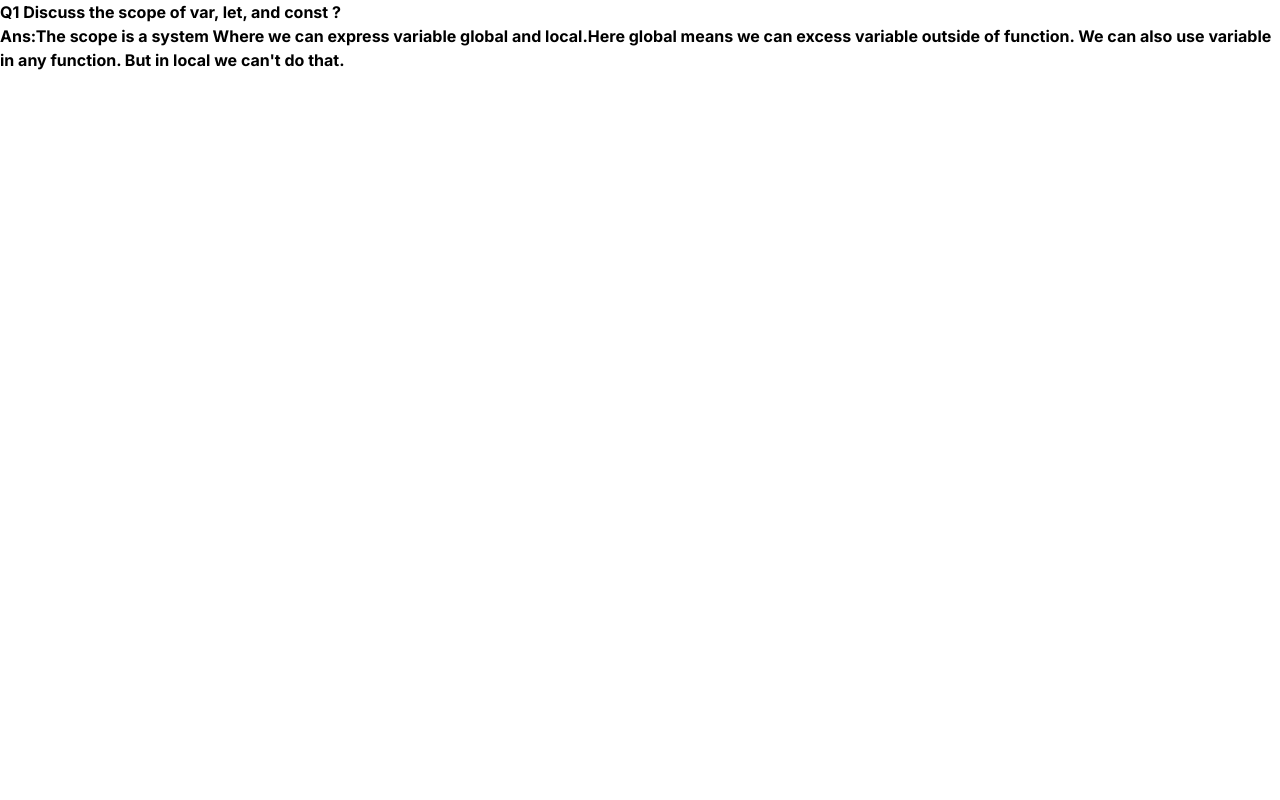
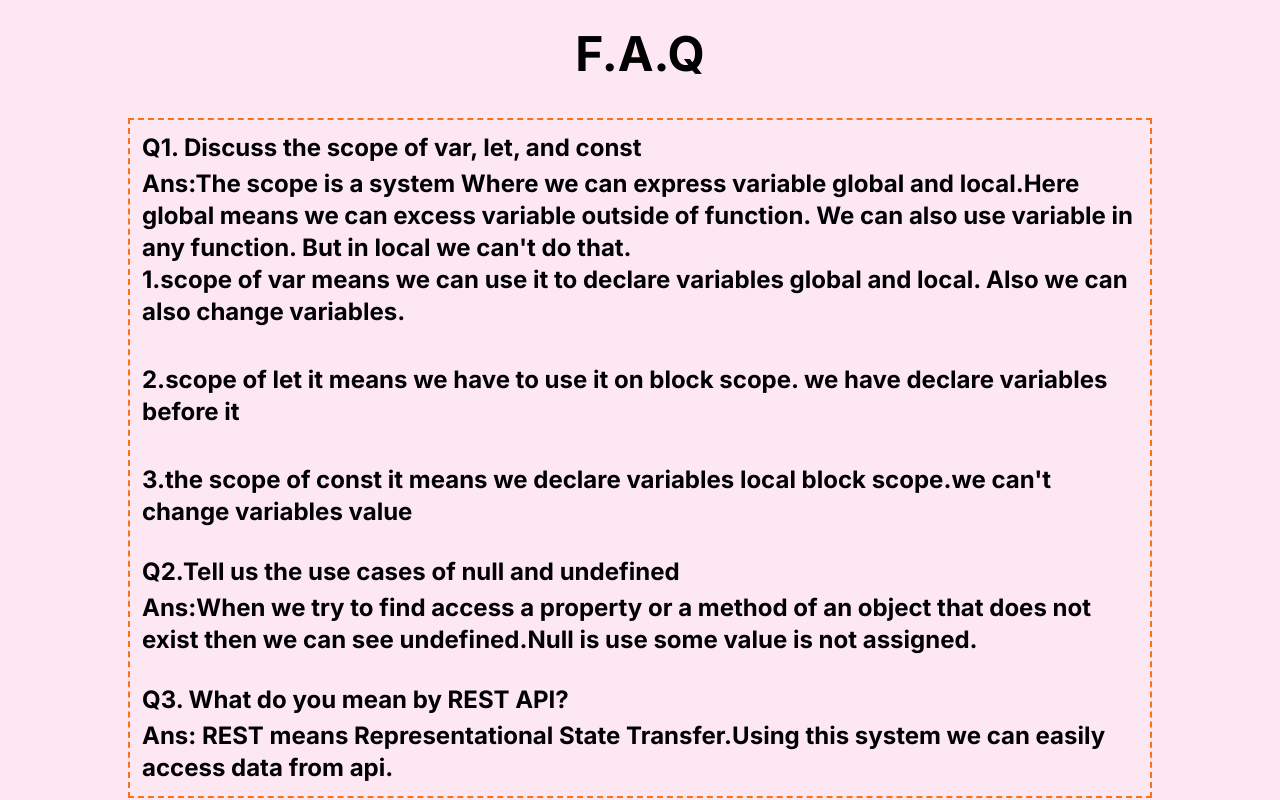
Before and after one commit to Sizan458/p-hero-tube, a plain HTML site: page blog.html in a window 1280 px wide. Drawn offline with nearby package versions, Linux system fonts and the light colour scheme.

Commit message:
finshed Blog Questions

```diff
--- a/blog.html
+++ b/blog.html
@@ -6,13 +6,29 @@
     <title>Blog Questions</title>
     <link rel="stylesheet" href="style.css">
 </head>
-<body>
-    <div>
-        <p>Q1 <span>Discuss the scope of var, let, and const ?</span> </p>
-        <P>Ans:<span>The scope is a system Where we can  express variable global and local.Here global means we can excess variable outside of function. We can also use variable in any function. But in local we can't do that. <br>
-             </span>   </P>
+
+<body class="bg-pink-100 ">
+         <h1 class="text-center mt-[30px] text-5xl text-black" >F.A.Q</h1>
+
+    <div class="w-[80%] mx-auto mt-[40px] border-dashed border-2 border-orange-500  text-lg md:text-xl lg:text-2xl">
+        <div class="p-3">
+            <p >Q1. <span>Discuss the scope of var, let, and const </span> </p>
+        <P class="mt-1">Ans:<span>The scope is a system Where we can  express variable global and local.Here global means we can excess variable outside of function. We can also use variable in any function. But in local we can't do that. <br> </p class="mt-1">1.scope of var means we can use it to declare variables global and local. Also  we can  also change variables.</P> <br> <p class="mt-1">2.scope of let it means we have to use it on block scope. we have declare variables before it</p> <br> <p class="mt-1">3.the scope of const it means we declare variables local block scope.we can't change variables value</p>
+
+        </div>
+        <div class="p-3 ">
+            <p class="mt-1">Q2.<span>Tell us the use cases of null and undefined </span>  </p>
+            <p class="mt-1">Ans:<span>When we try to find access a property or a method of an object that does not exist then we can see undefined.Null is use some value is not assigned.</span> </p>
+
+        </div>
+        <div class="p-3">
+          <p class="mt-1">Q3. <span>What do you mean by REST API?</span> </p>
+          <p class="mt-1">Ans: <span>REST means Representational State Transfer.Using this system we can easily access data from api.  </span> </p>
+        </div>
 
     </div>
+
+
 </body>
 <script src="https://cdn.tailwindcss.com"></script>
 </html>
--- a/index.js
+++ b/index.js
@@ -47,7 +47,10 @@ const cardsHandle = async(categoryId)=>{
    const notFound= document.getElementById('not-found')
    if(data.data==0){
       notFound.classList.remove('hidden')
+   }else{
+      notFound.classList.add('hidden')
    }
+
 
 
 }
```
